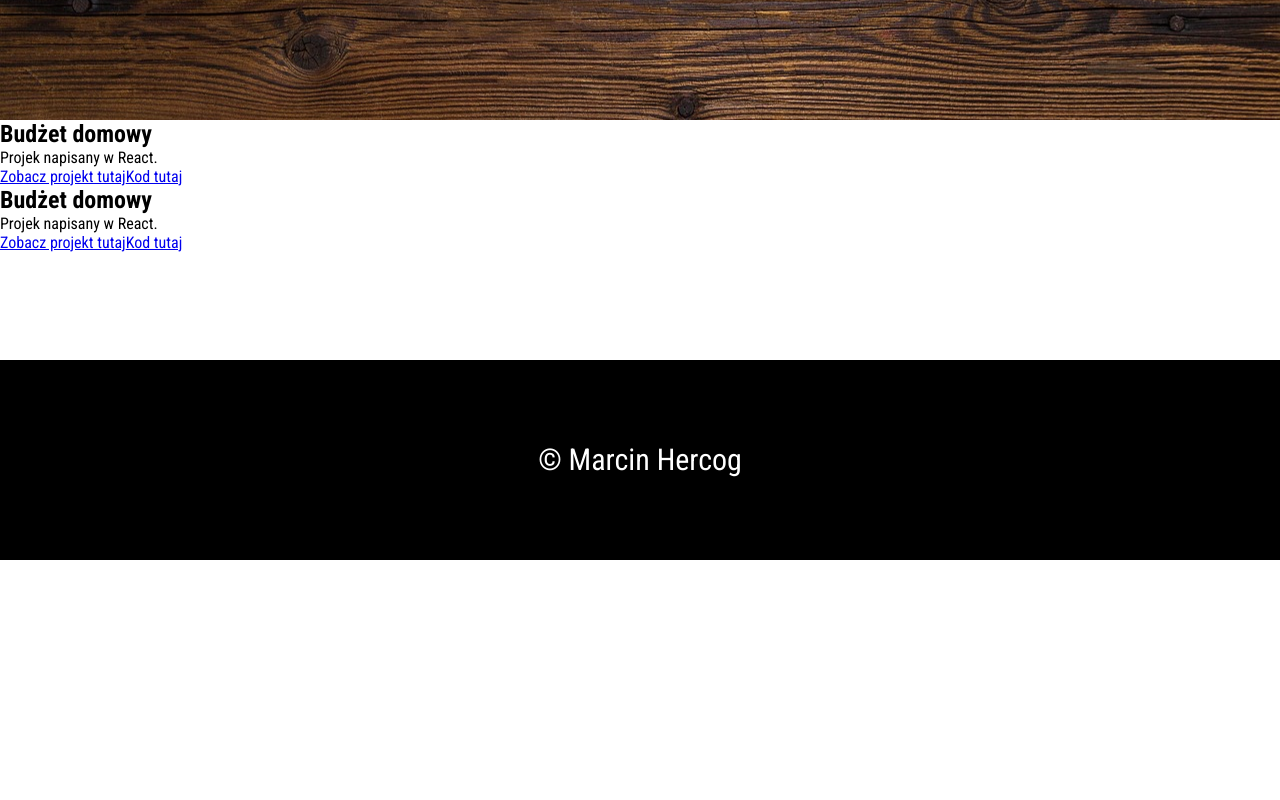
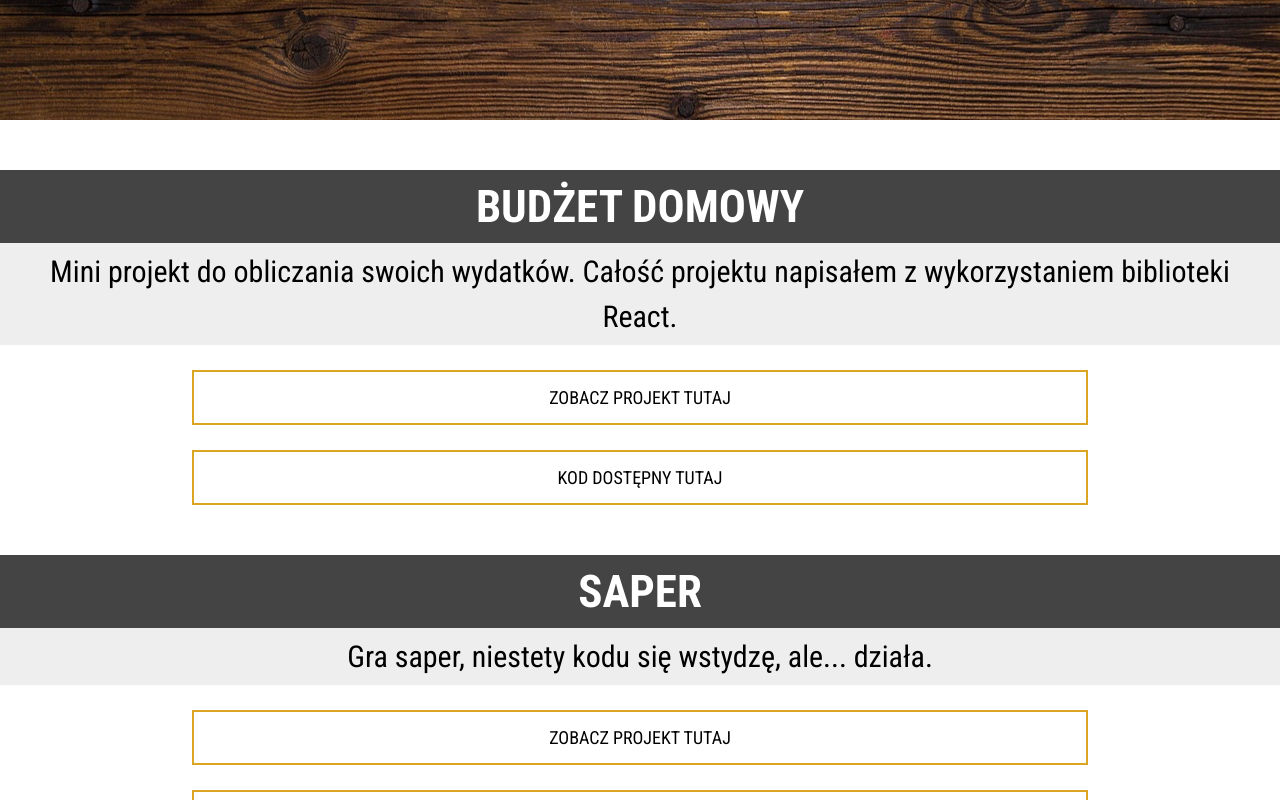
Before and after one commit to mkphercog/mywebsite, a React (Create React App) app: page /portfolio in a window 1280 px wide. Shown: the part 400-1200 px from the top of the page. Before the commit the page ends 960 px from the top, so only its background shows below. Built offline with nearby package versions, Linux system fonts and the light colour scheme; no server answers.

Commit message:
create portfolio page, add animation to error page

```diff
--- a/src/js/pages/Portfolio.js
+++ b/src/js/pages/Portfolio.js
@@ -4,35 +4,57 @@ import "../../styles/Portfolio.scss";
 const projects = [
   {
     name: "Budżet domowy",
-    description: "Projek napisany w React.",
+    description:
+      "Mini projekt do obliczania swoich wydatków. Całość projektu napisałem z wykorzystaniem biblioteki React.",
     urlWeb: "https://mkphercog.github.io/React-Apps/",
     urlCode: "https://github.com/mkphercog/React-Apps/tree/homeBudget"
   },
   {
-    name: "Budżet domowy",
-    description: "Projek napisany w React.",
-    urlWeb: "https://mkphercog.github.io/React-Apps/",
-    urlCode: "https://github.com/mkphercog/React-Apps/tree/homeBudget"
+    name: "Saper",
+    description: "Gra saper, niestety kodu się wstydzę, ale... działa.",
+    urlWeb: "https://mkphercog.github.io/SapperTestingVersion/",
+    urlCode: "https://github.com/mkphercog/SapperTestingVersion"
+  },
+  {
+    name: "Kalkulator",
+    description: "Prosty kalkulator napisany w HTML, CSS i JS",
+    urlWeb: "https://mkphercog.github.io/calculator/",
+    urlCode: "https://github.com/mkphercog/calculator"
+  },
+  {
+    name: "Pierwsza wizytówka",
+    description:
+      "Pierwsza wizytówka to moje początki przygody z HTML, CSS i trochę JS.",
+    urlWeb: "https://mkphercog.github.io/my-first-web-JS/",
+    urlCode: "https://github.com/mkphercog/my-first-web-JS"
   }
 ];
 
 const Portfolio = () => {
-  const projectsArr = projects.map(project => {
-    fetch(project.urlWeb)
-      .then(res => console.log("Url działa poprawnie"))
-      .catch(err => console.log(`błąd ${err}`));
+  const projectsArr = projects.map(project => (
+    <div key={project.name} className="portfolio__wrapper">
+      <h1 className="portfolio__title">{project.name}</h1>
+      <p className="portfolio__description">{project.description}</p>
+      <a
+        className="portfolio__link"
+        href={project.urlWeb}
+        target="_blank"
+        rel="noreferrer noopener"
+      >
+        Zobacz projekt tutaj
+      </a>
+      <a
+        className="portfolio__link"
+        href={project.urlCode}
+        target="_blank"
+        rel="noreferrer noopener"
+      >
+        Kod dostępny tutaj
+      </a>
+    </div>
+  ));
 
-    return (
-      <>
-        <h1>{project.name}</h1>
-        <p>{project.description}</p>
-        <a href={project.urlWeb}>Zobacz projekt tutaj</a>
-        <a href={project.urlCode}>Kod tutaj</a>
-      </>
-    );
-  });
-
-  return <div>{projectsArr}</div>;
+  return <div className="portfolio">{projectsArr}</div>;
 };
 
 export default Portfolio;
--- a/src/styles/ErrorPage.scss
+++ b/src/styles/ErrorPage.scss
@@ -1,6 +1,16 @@
 .errorPage {
   position: relative;
   text-align: center;
+  animation: showErrorPage 1s 0.3s linear both;
+
+  @keyframes showErrorPage {
+    from {
+      opacity: 0;
+    }
+    to {
+      opacity: 1;
+    }
+  }
 
   .errorPage__img {
     width: 90%;
--- a/src/styles/Portfolio.scss
+++ b/src/styles/Portfolio.scss
@@ -0,0 +1,87 @@
+.portfolio {
+  width: 100%;
+  animation: showPortfolio 1s 0.3s linear both;
+
+  @keyframes showPortfolio {
+    from {
+      opacity: 0;
+    }
+    to {
+      opacity: 1;
+    }
+  }
+  .portfolio__wrapper {
+    margin: 50px auto;
+
+    .portfolio__title {
+      margin-top: 20px;
+      padding: 10px 0;
+      text-transform: uppercase;
+      text-align: center;
+      font-size: 24px;
+      color: white;
+      background-color: #444;
+      @media (min-width: 768px) {
+        font-size: 32px;
+      }
+
+      @media (min-width: 1024px) {
+        font-size: 45px;
+      }
+    }
+
+    .portfolio__description {
+      padding: 6px 15px;
+      font-size: 18px;
+      text-align: center;
+      line-height: 150%;
+
+      background-color: #eee;
+
+      @media (min-width: 411) {
+        font-size: 24px;
+      }
+
+      @media (min-width: 768px) {
+        font-size: 26px;
+      }
+
+      @media (min-width: 1024px) {
+        font-size: 30px;
+      }
+    }
+    .portfolio__link {
+      display: block;
+      width: 70%;
+      padding: 15px;
+      margin: 25px auto;
+      font-size: 18px;
+      text-align: center;
+      text-transform: uppercase;
+      text-decoration: none;
+      color: black;
+      border: 2px solid goldenrod;
+
+      @media (min-width: 411) {
+        font-size: 24px;
+      }
+
+      @media (min-width: 768px) {
+        font-size: 26px;
+        width: 45%;
+      }
+
+      @media (min-width: 1024px) {
+        font-size: 30px;
+        cursor: pointer;
+        transition: 0.2s;
+      }
+    }
+    @media (min-width: 1024px) {
+      .portfolio__link:hover {
+        color: white;
+        background-color: goldenrod;
+      }
+    }
+  }
+}
```
